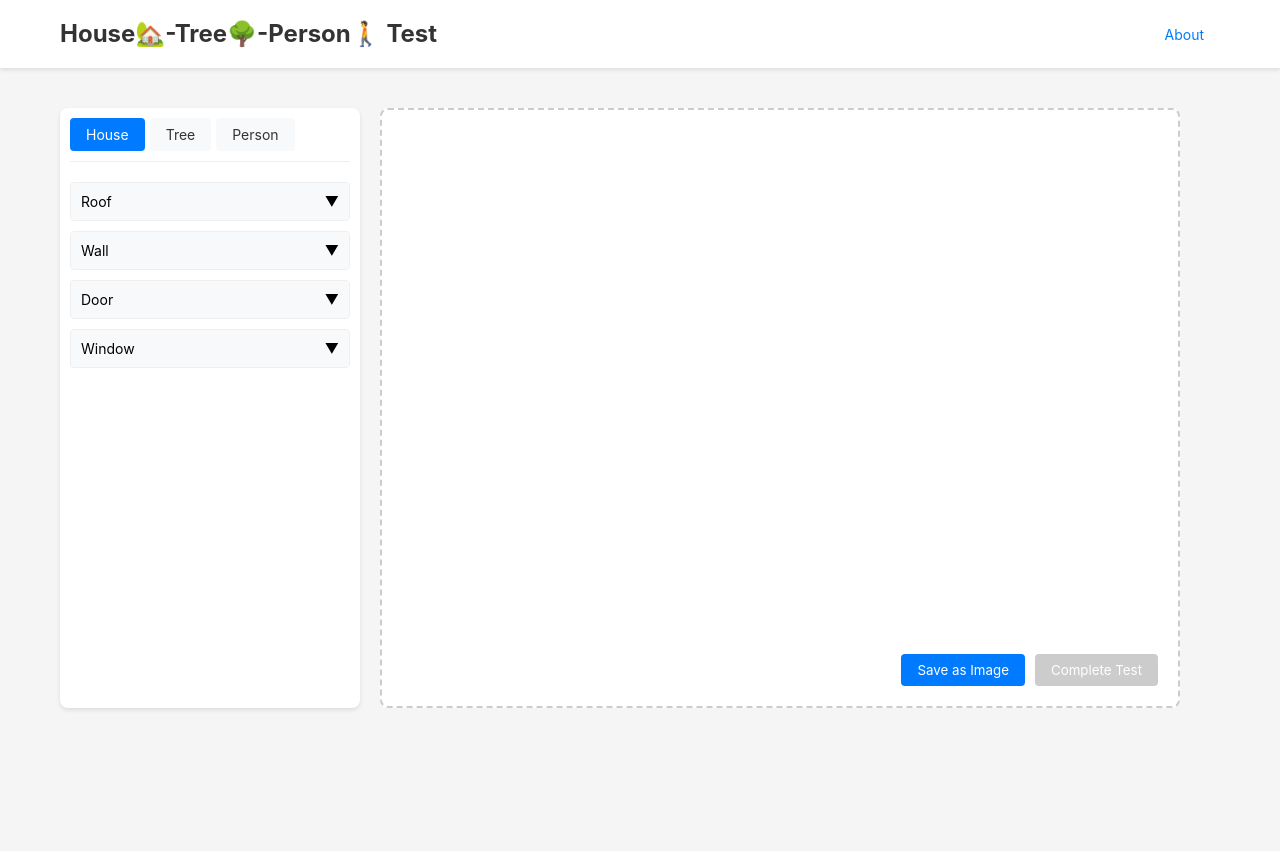
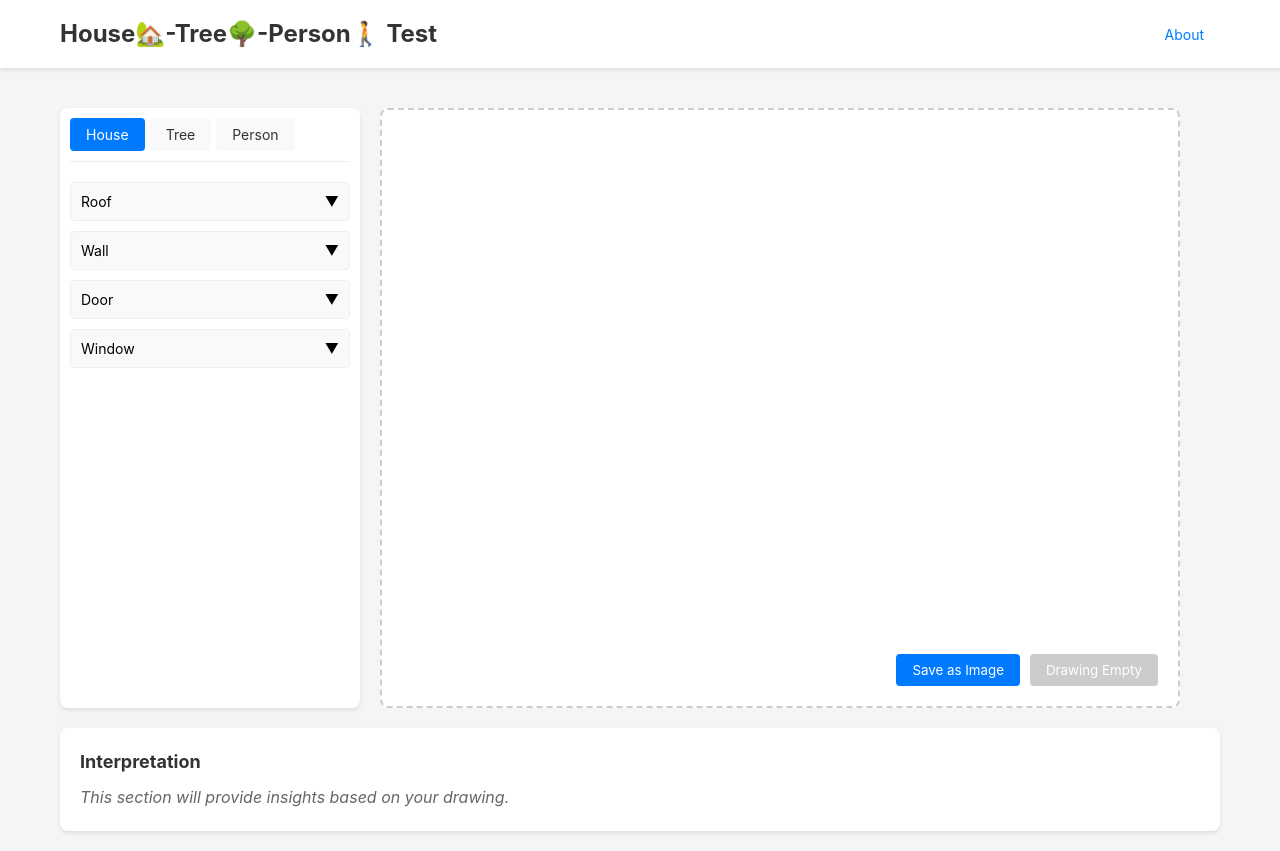
Before and after one commit to nikki0709/final_project, a React (Vite) app: page / in a window 1280 px wide. Before the commit the page ends 800 px from the top, so only its background shows below. Built offline with nearby package versions, Linux system fonts and the light colour scheme.

Commit message:
Replace AI analysis with local interpretation system

```diff
--- a/src/App.jsx
+++ b/src/App.jsx
@@ -26,6 +26,60 @@ const MainContent = styled.div`
   gap: 20px;
   margin-top: 20px;
   align-items: flex-start; /* Align items to the top */
+`;
+
+const InterpretationSection = styled.div`
+  margin-top: 20px;
+  padding: 20px;
+  background-color: white;
+  border-radius: 8px;
+  box-shadow: 0 2px 4px rgba(0, 0, 0, 0.1);
+`;
+
+const InterpretationTitle = styled.h3`
+  color: #333;
+  margin-bottom: 10px;
+  font-size: 18px;
+  display: flex;
+  align-items: center;
+  justify-content: space-between;
+`;
+
+const InterpretationText = styled.p`
+  color: #666;
+  line-height: 1.6;
+  font-size: 16px;
+  font-style: italic;
+`;
+
+const InterpretationContent = styled.div`
+  margin-top: 15px;
+`;
+
+const Section = styled.div`
+  margin-bottom: 20px;
+`;
+
+const SectionTitle = styled.h4`
+  color: #444;
+  margin-bottom: 8px;
+  font-size: 16px;
+`;
+
+const LoadingSpinner = styled.div`
+  display: inline-block;
+  width: 20px;
+  height: 20px;
+  border: 2px solid #f3f3f3;
+  border-top: 2px solid #007bff;
+  border-radius: 50%;
+  animation: spin 1s linear infinite;
+  margin-left: 10px;
+
+  @keyframes spin {
+    0% { transform: rotate(0deg); }
+    100% { transform: rotate(360deg); }
+  }
 `;
 
 const Popup = styled.div`
@@ -62,6 +116,8 @@ function App() {
   const [showPopup, setShowPopup] = useState(false);
   const [popupMessage, setPopupMessage] = useState('');
   const [isSmallScreen, setIsSmallScreen] = useState(false);
+  const [analysis, setAnalysis] = useState(null);
+  const [isAnalyzing, setIsAnalyzing] = useState(false);
 
   useEffect(() => {
     const checkScreenSize = () => {
@@ -156,6 +212,11 @@ function App() {
     }
   };
 
+  const handleTestComplete = async (analysisResult) => {
+    setAnalysis(analysisResult);
+    setIsAnalyzing(false);
+  };
+
   if (isSmallScreen) {
     return <SmallScreenMessage />;
   }
@@ -171,8 +232,41 @@ function App() {
             onShapeMove={handleShapeMove}
             onShapeResize={handleShapeResize}
             onShapeDelete={handleShapeDelete}
+            onAnalysisStart={() => setIsAnalyzing(true)}
+            onAnalysisComplete={handleTestComplete}
           />
         </MainContent>
+        <InterpretationSection>
+          <InterpretationTitle>
+            Interpretation
+            {isAnalyzing && <LoadingSpinner />}
+          </InterpretationTitle>
+          {!analysis && !isAnalyzing && (
+            <InterpretationText>
+              This section will provide insights based on your drawing.
+            </InterpretationText>
+          )}
+          {analysis && (
+            <InterpretationContent>
+              <Section>
+                <SectionTitle>House Analysis</SectionTitle>
+                <InterpretationText>{analysis.house}</InterpretationText>
+              </Section>
+              <Section>
+                <SectionTitle>Tree Analysis</SectionTitle>
+                <InterpretationText>{analysis.tree}</InterpretationText>
+              </Section>
+              <Section>
+                <SectionTitle>Person Analysis</SectionTitle>
+                <InterpretationText>{analysis.person}</InterpretationText>
+              </Section>
+              <Section>
+                <SectionTitle>Overall Interpretation</SectionTitle>
+                <InterpretationText>{analysis.overall}</InterpretationText>
+              </Section>
+            </InterpretationContent>
+          )}
+        </InterpretationSection>
         {showAbout && (
           <About onClose={() => setShowAbout(false)} />
         )}
--- a/src/components/Canvas.jsx
+++ b/src/components/Canvas.jsx
@@ -1,7 +1,8 @@
-import React, { useState, useRef, useEffect } from 'react';
+import React, { useState, useRef } from 'react';
 import styled from '@emotion/styled';
 import { useDrop } from 'react-dnd';
 import html2canvas from 'html2canvas';
+import { analyzeDrawing } from '../services/interpretationService';
 
 // Dimensions for the canvas
 const CANVAS_WIDTH = 800;
@@ -117,8 +118,35 @@ const Button = styled.button`
   }
 `;
 
-function Canvas({ testData, setTestData, onTestComplete, shapes = [], onShapeMove, onShapeResize, onShapeDelete }) {
-  // State management for drag and resize operations
+const ValidationPopup = styled.div`
+  position: fixed;
+  top: 50%;
+  left: 50%;
+  transform: translate(-50%, -50%);
+  background-color: white;
+  padding: 20px;
+  border-radius: 8px;
+  box-shadow: 0 2px 10px rgba(0, 0, 0, 0.1);
+  z-index: 1000;
+  text-align: center;
+  max-width: 400px;
+`;
+
+const PopupButton = styled.button`
+  margin-top: 15px;
+  padding: 8px 16px;
+  background-color: #007bff;
+  color: white;
+  border: none;
+  border-radius: 4px;
+  cursor: pointer;
+
+  &:hover {
+    background-color: #0056b3;
+  }
+`;
+
+function Canvas({ testData, setTestData, shapes = [], onShapeMove, onShapeResize, onShapeDelete, onAnalysisComplete }) {
   const [draggingShape, setDraggingShape] = useState(null);
   const [resizingShape, setResizingShape] = useState(null);
   const [offset, setOffset] = useState({ x: 0, y: 0 });
@@ -126,6 +154,7 @@ function Canvas({ testData, setTestData, onTestComplete, shapes = [], onShapeMov
   const [startPos, setStartPos] = useState({ x: 0, y: 0 });
   const canvasRef = useRef(null);
   const [isExporting, setIsExporting] = useState(false);
+  const [showValidationPopup, setShowValidationPopup] = useState(false);
 
   // Configure drop target using react-dnd
   const [{ isOver }, drop] = useDrop(() => ({
@@ -284,8 +313,40 @@ function Canvas({ testData, setTestData, onTestComplete, shapes = [], onShapeMov
     }
   };
 
+  // Function to check if all required categories are present
+  const checkRequiredCategories = () => {
+    const categories = {
+      house: false,
+      tree: false,
+      person: false
+    };
+
+    shapes.forEach(shape => {
+      // Check house category (includes roof, wall, door, window)
+      if (['roof', 'wall', 'door', 'window'].includes(shape.type)) {
+        categories.house = true;
+      }
+      // Check tree category (includes trunk, crown)
+      if (['trunk', 'crown'].includes(shape.type)) {
+        categories.tree = true;
+      }
+      // Check person category (includes male, female)
+      if (['male', 'female'].includes(shape.type)) {
+        categories.person = true;
+      }
+    });
+
+    return categories.house && categories.tree && categories.person;
+  };
+
   const handleComplete = () => {
-    onTestComplete();
+    if (checkRequiredCategories()) {
+      // Generate interpretation based on current shapes
+      const interpretation = analyzeDrawing(shapes);
+      onAnalysisComplete(interpretation);
+    } else {
+      setShowValidationPopup(true);
+    }
   };
 
   return (
@@ -340,9 +401,15 @@ function Canvas({ testData, setTestData, onTestComplete, shapes = [], onShapeMov
           onClick={handleComplete}
           disabled={shapes.length === 0}
         >
-          Complete Test
+          {shapes.length === 0 ? 'Drawing Empty' : 'Complete Test'}
         </Button>
       </Controls>
+      {showValidationPopup && (
+        <ValidationPopup>
+          <p>Please complete your drawing by selecting one shape from each of the House, Tree, and Person sections before continuing.</p>
+          <PopupButton onClick={() => setShowValidationPopup(false)}>OK</PopupButton>
+        </ValidationPopup>
+      )}
     </CanvasContainer>
   );
 }
--- /dev/null
+++ b/src/services/interpretationService.js
@@ -0,0 +1,92 @@
+// Predefined interpretations for different elements and their positions
+const interpretations = {
+    house: {
+        size: {
+            large: "The large house suggests a focus on home life and strong domestic values.",
+            small: "The small house might indicate a preference for simplicity and manageability.",
+            medium: "The balanced house size shows practical and realistic attitudes toward home life."
+        },
+        elements: {
+            door: "The presence of a door shows openness to connections with others.",
+            window: "Windows represent your viewpoint on the world and openness to new experiences.",
+            roof: "The roof symbolizes protection and shelter in your life.",
+            wall: "Walls represent boundaries and structure in your life."
+        }
+    },
+    tree: {
+        elements: {
+            trunk: "The tree trunk represents your core strength and stability.",
+            crown: "The tree crown symbolizes your growth and aspirations."
+        }
+    },
+    person: {
+        type: {
+            male: "The male figure may represent significant male influences or self-image.",
+            female: "The female figure may represent significant female influences or self-image."
+        }
+    }
+};
+
+export function analyzeDrawing(shapes) {
+    const analysis = {
+        house: [],
+        tree: [],
+        person: [],
+        overall: []
+    };
+
+    // Analyze house elements
+    const houseElements = shapes.filter(shape =>
+        ['roof', 'wall', 'door', 'window'].includes(shape.type)
+    );
+
+    houseElements.forEach(element => {
+        if (interpretations.house.elements[element.type]) {
+            analysis.house.push(interpretations.house.elements[element.type]);
+        }
+    });
+
+    // Analyze house size based on wall size if present
+    const wall = houseElements.find(el => el.type === 'wall');
+    if (wall) {
+        if (wall.width > 120) {
+            analysis.house.push(interpretations.house.size.large);
+        } else if (wall.width < 60) {
+            analysis.house.push(interpretations.house.size.small);
+        } else {
+            analysis.house.push(interpretations.house.size.medium);
+        }
+    }
+
+    // Analyze tree elements
+    const treeElements = shapes.filter(shape =>
+        ['trunk', 'crown'].includes(shape.type)
+    );
+
+    treeElements.forEach(element => {
+        if (interpretations.tree.elements[element.type]) {
+            analysis.tree.push(interpretations.tree.elements[element.type]);
+        }
+    });
+
+    // Analyze person
+    const person = shapes.find(shape => ['male', 'female'].includes(shape.type));
+    if (person) {
+        analysis.person.push(interpretations.person.type[person.type]);
+    }
+
+    // Generate overall interpretation
+    analysis.overall = [
+        "Your drawing reflects your personal view of home, growth, and relationships.",
+        "The combination of elements suggests a balanced perspective on life.",
+        "The placement and proportion of elements indicate your current life priorities."
+    ];
+
+    // Format the results
+    return {
+        house: analysis.house.join(" "),
+        tree: analysis.tree.join(" "),
+        person: analysis.person.join(" "),
+        overall: analysis.overall.join(" ")
+    };
+}
```
